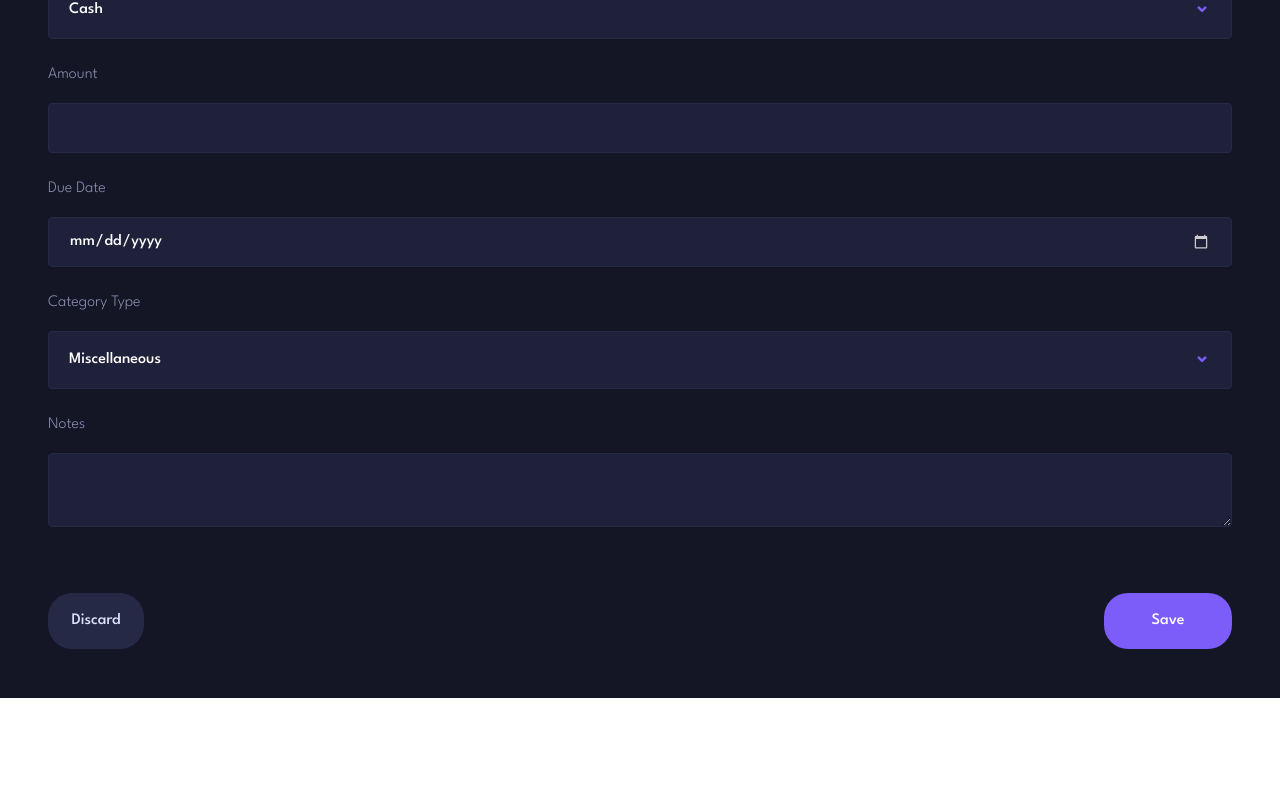
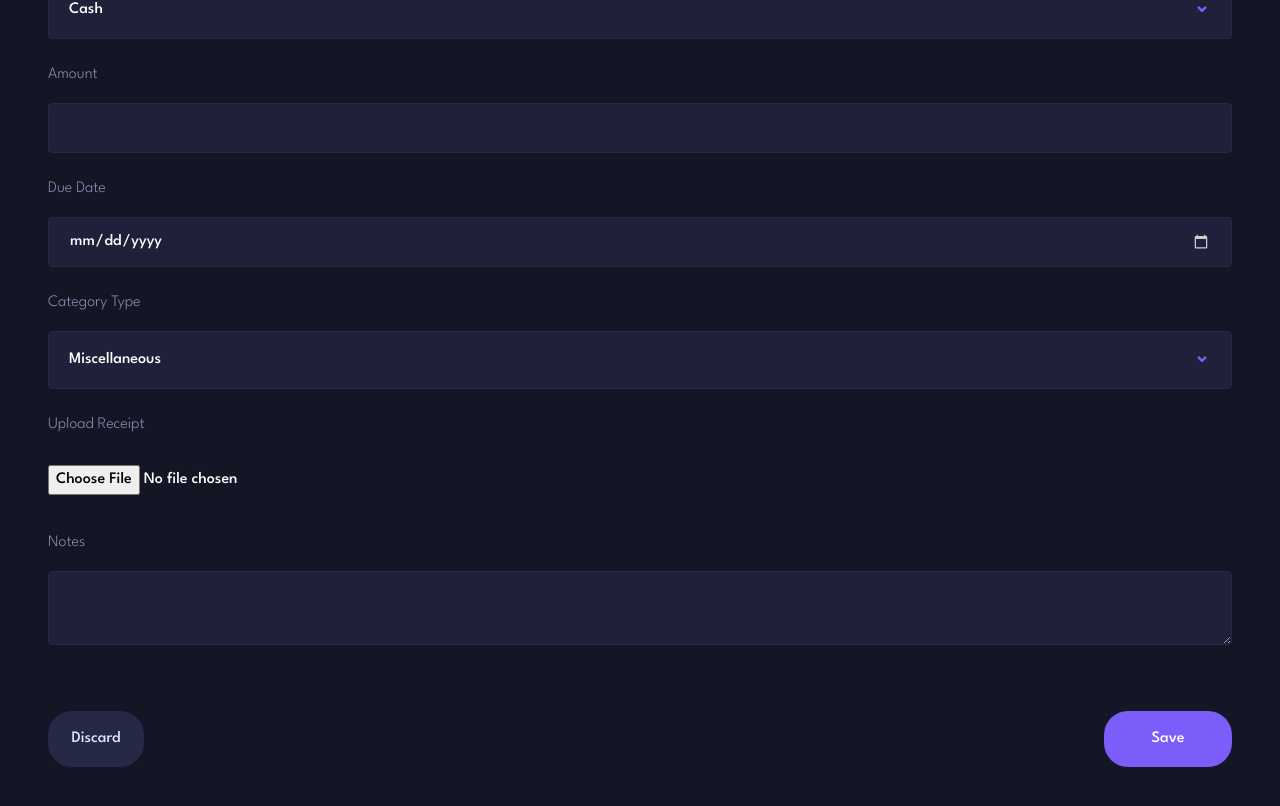
Before and after one commit to neshacascia/trackr, a Next.js app: page /expenses/new-expense in a window 1280 px wide. Shown: the part 549-1355 px from the top of the page. Before the commit the page ends 1247 px from the top, so only its background shows below. Built offline with nearby package versions, Linux system fonts and the light colour scheme.

Commit message:
added new input for uploading copy of receipt/bill

```diff
--- a/components/NewExpenseForm.js
+++ b/components/NewExpenseForm.js
@@ -319,6 +319,22 @@ export default function NewExpenseForm({ addExpense, setShowModal }) {
         </label>
 
         <label
+          htmlFor="receipt"
+          className={`font-light ${
+            isDarkMode ? 'text-grayPurple' : 'text-detailPurple'
+          } flex flex-col`}
+        >
+          Upload Receipt
+          <input
+            type="file"
+            id="receipt"
+            className={`${
+              isDarkMode ? 'text-white' : 'text-lightText'
+            } font-medium w-full py-3 mt-4`}
+          />
+        </label>
+
+        <label
           htmlFor="notes"
           className={`font-light ${
             isDarkMode ? 'text-grayPurple' : 'text-detailPurple'
```
